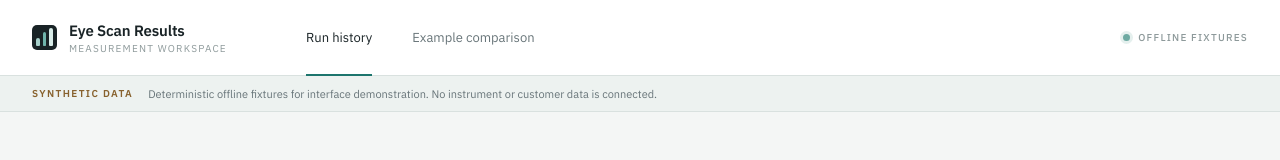
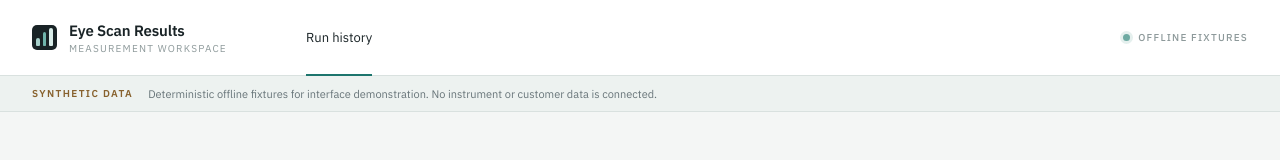
Before and after one commit to afurusawa/bert-demo, a React (Vite) app: page / in a window 1280 px wide. Shown: the top 160 px of the page. Built offline with nearby package versions, Linux system fonts and the light colour scheme.

Commit message:
Refine comparison review details

```diff
--- a/src/App.tsx
+++ b/src/App.tsx
@@ -127,9 +127,6 @@ function AppShell({ children }: { children: React.ReactNode }) {
           <nav className="primary-nav" aria-label="Primary navigation">
             <a className={route.kind === "history" ? "nav-link active" : "nav-link"} href="/">
               Run history
-            </a>
-            <a className={route.kind === "comparison" ? "nav-link active" : "nav-link"} href="/comparison">
-              Example comparison
             </a>
           </nav>
           <div className="topbar-status">
--- a/src/comparison-plot.tsx
+++ b/src/comparison-plot.tsx
@@ -86,7 +86,7 @@ function buildCellMarkerPath(
 
 function buildComparisonPlotData(baseline: ScanRun, later: ScanRun): ComparisonPlotData {
   const { phase, threshold, bitsTested } = baseline.sweep;
-  const phaseUi = 1_000 / baseline.dataRateGbps;
+  const unitIntervalPs = 1_000 / baseline.dataRateGbps;
   const cells: ComparisonPlotCell[] = [];
   const baselineUpperBounds: number[] = [];
   const laterUpperBounds: number[] = [];
@@ -103,7 +103,7 @@ function buildComparisonPlotData(baseline: ScanRun, later: ScanRun): ComparisonP
         phaseIndex,
         thresholdIndex,
         phasePs: axisValue(phase, phaseIndex),
-        phaseUi: axisValue(phase, phaseIndex) / phaseUi,
+        phaseUi: axisValue(phase, phaseIndex) / unitIntervalPs,
         thresholdMv: axisValue(threshold, thresholdIndex),
         baselineErrors: baselineCell.errors,
         laterErrors: laterCell.errors,
@@ -445,10 +445,14 @@ function changeSummary(cell: ComparisonPlotCell): ReactNode {
     );
   }
 
+  const boundLabel = comparison.baseline.isCensored ? "at least" : "at most";
+
   return (
     <>
-      <strong>Bounded change; direction not established</strong>
-      <small>One-sided 95% bound on the censored run</small>
+      <strong>
+        Change is {boundLabel} {formatSigned(comparison.logBerDelta ?? 0, 2)} decades
+      </strong>
+      <small>Direction not established; one-sided 95% bound on the censored run</small>
     </>
   );
 }
--- a/src/plot-geometry.ts
+++ b/src/plot-geometry.ts
@@ -150,7 +150,6 @@ export function buildContourPath(
   confidenceValues: number[],
   phaseSteps: number,
   thresholdSteps: number,
-  targetBer = EYE_TARGET_BER,
 ): string {
   const segments: string[] = [];
 
@@ -170,7 +169,7 @@ export function buildContourPath(
         confidenceValues[index + phaseSteps],
       ];
 
-      appendMarchingSquare(segments, points, values, targetBer);
+      appendMarchingSquare(segments, points, values, EYE_TARGET_BER);
     }
   }
 
```
